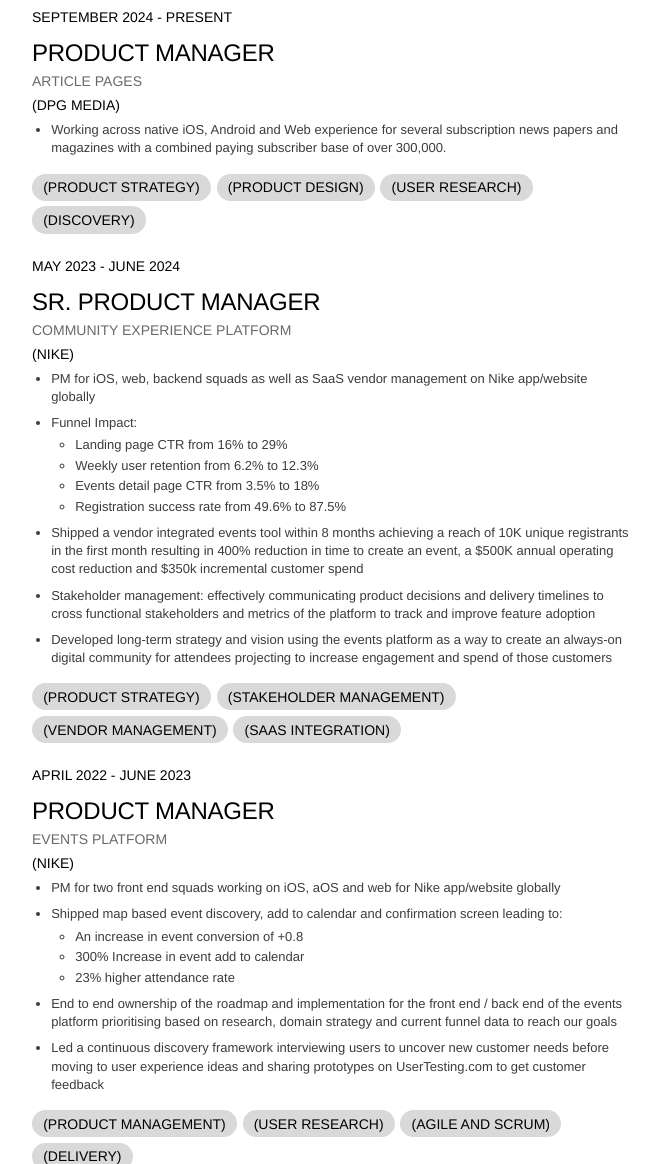
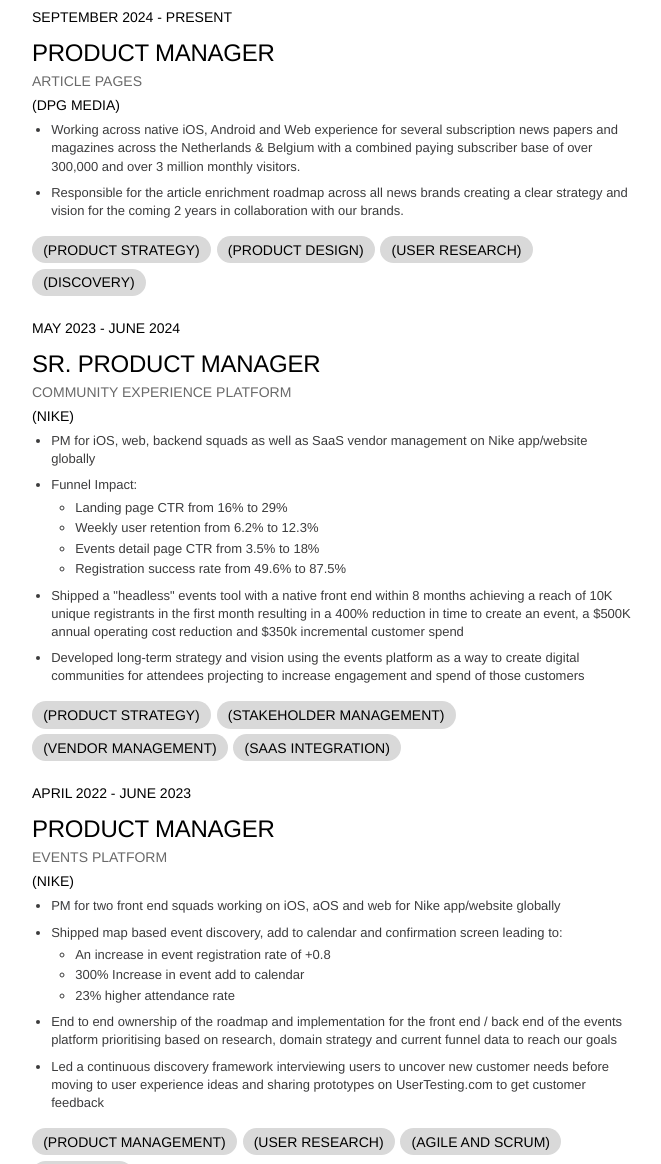
Before and after one commit to kaseelman/portfolio, a website: page index.html in a window 1280 px wide. Shown: the part 1040-2204 px from the top of the page, without its empty margins (308-969 px from the left). Drawn offline with Linux system fonts and the light colour scheme.

Commit message:
minor tweaks to the content

```diff
--- a/index.html
+++ b/index.html
@@ -164,7 +164,8 @@
                         <div class="experience-domain">ARTICLE PAGES</div>
                         <div class="experience-company">(DPG MEDIA)</div>
                         <ul class="experience-description">
-                            <li>Working across native iOS, Android and Web experience for several subscription news papers and magazines with a combined paying subscriber base of over 300,000. </li>
+                            <li>Working across native iOS, Android and Web experience for several subscription news papers and magazines across the Netherlands & Belgium with a combined paying subscriber base of over 300,000 and over 3 million monthly visitors. </li>
+                            <li>Responsible for the article enrichment roadmap across all news brands creating a clear strategy and vision for the coming 2 years in collaboration with our brands.  </li>
                         </ul>
                     </div>
                     <div class="experience-skills">
@@ -202,9 +203,8 @@
                                     <li>Registration success rate from 49.6% to 87.5%</li>
                                 </ul>
                             </li>
-                            <li>Shipped a vendor integrated events tool within 8 months achieving a reach of 10K unique registrants in the first month resulting in 400% reduction in time to create an event, a $500K annual operating cost reduction and $350k incremental customer spend</li>
-                            <li>Stakeholder management: effectively communicating product decisions and delivery timelines to cross functional stakeholders and metrics of the platform to track and improve feature adoption</li>
-                            <li>Developed long-term strategy and vision using the events platform as a way to create an always-on digital community for attendees projecting to increase engagement and spend of those customers</li>
+                            <li>Shipped a "headless" events tool with a native front end within 8 months achieving a reach of 10K unique registrants in the first month resulting in a 400% reduction in time to create an event, a $500K annual operating cost reduction and $350k incremental customer spend</li>
+                            <li>Developed long-term strategy and vision using the events platform as a way to create digital communities for attendees projecting to increase engagement and spend of those customers</li>
                         </ul>
                     </div>
                     <div class="experience-skills">
@@ -236,7 +236,7 @@
                             <li>PM for two front end squads working on iOS, aOS and web for Nike app/website globally</li>
                             <li>Shipped map based event discovery, add to calendar and confirmation screen leading to:
                                 <ul>
-                                    <li>An increase in event conversion of +0.8</li>
+                                    <li>An increase in event registration rate of +0.8</li>
                                     <li>300% Increase in event add to calendar</li>
                                     <li>23% higher attendance rate</li>
                                 </ul>
```
Also changed, not shown: img/FlipCardIcon.svg (added), img/profilepicture.jpg (added), img/rotate-ccw.svg (added).
